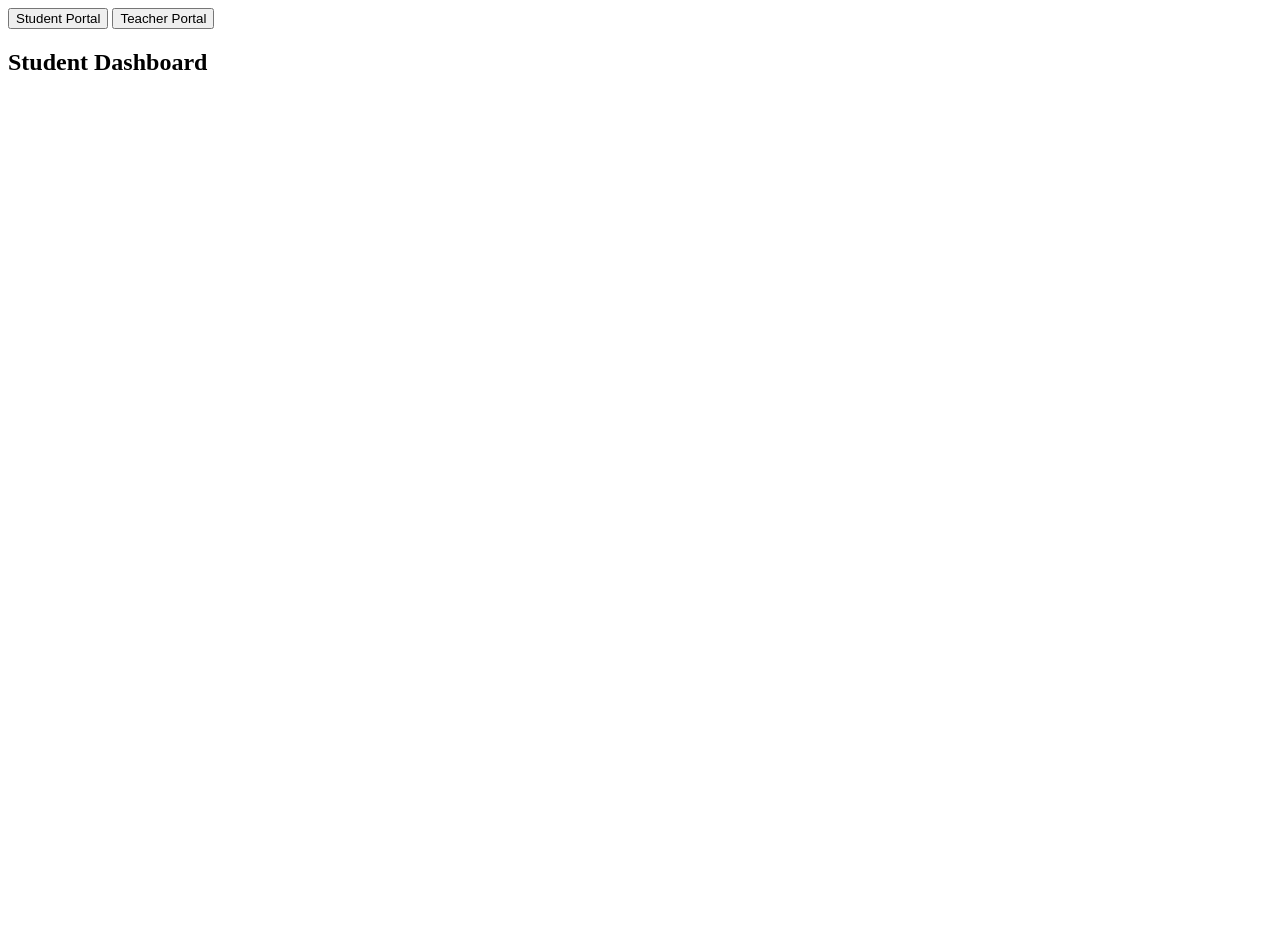
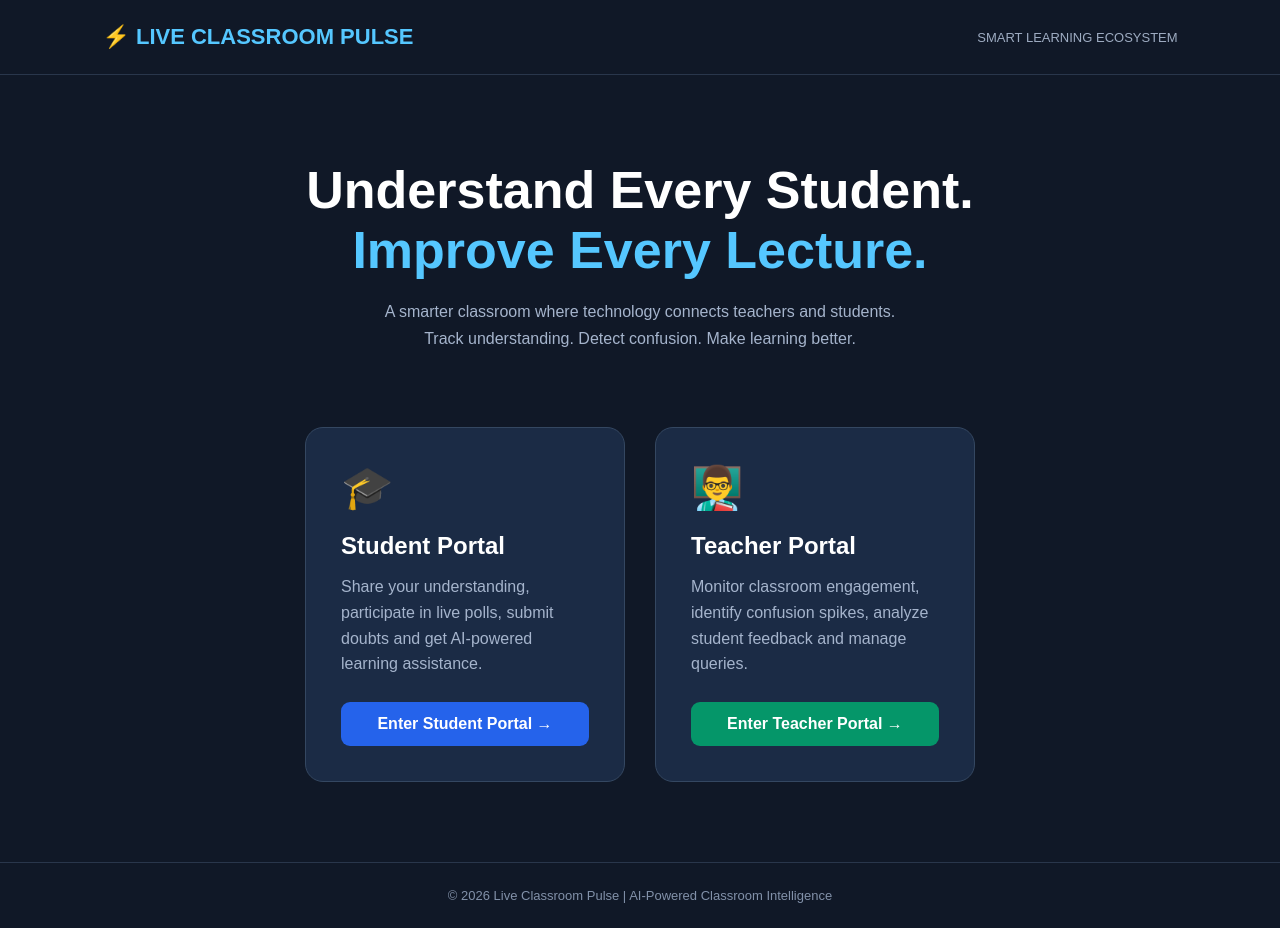
Before and after one commit to divyabharti9406-cmd/tech-jam, a plain HTML site: page index.html in a window 1280 px wide. Before the commit the page ends 800 px from the top, so only its background shows below. Drawn offline with Linux system fonts and the light colour scheme.

Commit message:
Refactor index.html for improved layout and design
Updated the HTML structure and added styling for a more modern layout.

```diff
--- a/index.html
+++ b/index.html
@@ -1,29 +1,211 @@
 
-<nav class="main-nav">
-  <button onclick="showTab('student')">
-    Student Portal
-  </button>
+<!DOCTYPE html>
+<html lang="en">
+<head>
+<meta charset="UTF-8">
+<meta name="viewport" content="width=device-width, initial-scale=1.0">
 
-  <button onclick="showTab('teacher')">
-    Teacher Portal
-  </button>
+<title>Live Classroom Pulse</title>
+
+<style>
+* {
+  margin: 0;
+  padding: 0;
+  box-sizing: border-box;
+}
+
+body {
+  font-family: Arial, sans-serif;
+  background: #101827;
+  color: white;
+  min-height: 100vh;
+}
+
+nav {
+  display: flex;
+  justify-content: space-between;
+  align-items: center;
+  padding: 24px 8%;
+  border-bottom: 1px solid #29364b;
+}
+
+.logo {
+  font-size: 22px;
+  font-weight: bold;
+  color: #55c7ff;
+}
+
+.nav-label {
+  color: #9eacc2;
+  font-size: 13px;
+}
+
+.hero {
+  text-align: center;
+  padding: 85px 20px 45px;
+}
+
+.hero h1 {
+  font-size: clamp(32px, 5vw, 52px);
+  margin-bottom: 18px;
+}
+
+.hero h1 span {
+  color: #55c7ff;
+}
+
+.hero p {
+  color: #a5b4cc;
+  line-height: 1.7;
+}
+
+.portals {
+  display: flex;
+  justify-content: center;
+  gap: 30px;
+  padding: 30px 20px 80px;
+  flex-wrap: wrap;
+}
+
+.portal {
+  width: 320px;
+  padding: 35px;
+  border-radius: 18px;
+  background: #1b2b45;
+  border: 1px solid #344761;
+  transition: 0.3s;
+}
+
+.portal:hover {
+  transform: translateY(-8px);
+  border-color: #55c7ff;
+  box-shadow: 0 10px 35px #0005;
+}
+
+.portal-icon {
+  font-size: 42px;
+  margin-bottom: 20px;
+}
+
+.portal h2 {
+  margin-bottom: 14px;
+}
+
+.portal p {
+  color: #a5b4cc;
+  line-height: 1.6;
+  min-height: 75px;
+  margin-bottom: 25px;
+}
+
+.portal a {
+  display: block;
+  text-align: center;
+  padding: 13px;
+  border-radius: 9px;
+  text-decoration: none;
+  color: white;
+  font-weight: bold;
+  background: #2563eb;
+}
+
+.teacher a {
+  background: #059669;
+}
+
+.portal a:hover {
+  opacity: 0.85;
+}
+
+footer {
+  text-align: center;
+  padding: 25px;
+  color: #8291a9;
+  border-top: 1px solid #29364b;
+  font-size: 13px;
+}
+
+@media(max-width: 600px) {
+  nav {
+    padding: 20px;
+  }
+
+  .portals {
+    flex-direction: column;
+    align-items: center;
+  }
+
+  .portal {
+    width: 100%;
+    max-width: 350px;
+  }
+
+  .hero {
+    padding-top: 60px;
+  }
+}
+</style>
+</head>
+
+<body>
+
+<nav>
+  <div class="logo">⚡ LIVE CLASSROOM PULSE</div>
+  <div class="nav-label">SMART LEARNING ECOSYSTEM</div>
 </nav>
 
-<section id="student" class="portal">
-  <h2>Student Dashboard</h2>
-  <!-- Student features go here -->
+<section class="hero">
+  <h1>
+    Understand Every Student.<br>
+    <span>Improve Every Lecture.</span>
+  </h1>
+
+  <p>
+    A smarter classroom where technology
+    connects teachers and students.<br>
+    Track understanding. Detect confusion.
+    Make learning better.
+  </p>
 </section>
 
-<section id="teacher" class="portal" hidden>
-  <h2>Teacher Dashboard</h2>
-  <!-- Teacher features go here -->
+<section class="portals">
+
+  <div class="portal student">
+    <div class="portal-icon">🎓</div>
+    <h2>Student Portal</h2>
+
+    <p>
+      Share your understanding, participate
+      in live polls, submit doubts and get
+      AI-powered learning assistance.
+    </p>
+
+    <a href="student.html">
+      Enter Student Portal →
+    </a>
+  </div>
+
+  <div class="portal teacher">
+    <div class="portal-icon">👨‍🏫</div>
+    <h2>Teacher Portal</h2>
+
+    <p>
+      Monitor classroom engagement,
+      identify confusion spikes, analyze
+      student feedback and manage queries.
+    </p>
+
+    <a href="teacher.html">
+      Enter Teacher Portal →
+    </a>
+  </div>
+
 </section>
 
-<script>
-function showTab(tabName) {
-  document.querySelectorAll('.portal')
-    .forEach(tab => tab.hidden = true);
+<footer>
+  © 2026 Live Classroom Pulse |
+  AI-Powered Classroom Intelligence
+</footer>
 
-  document.getElementById(tabName).hidden = false;
-}
-</script>
+</body>
+</html>
```
